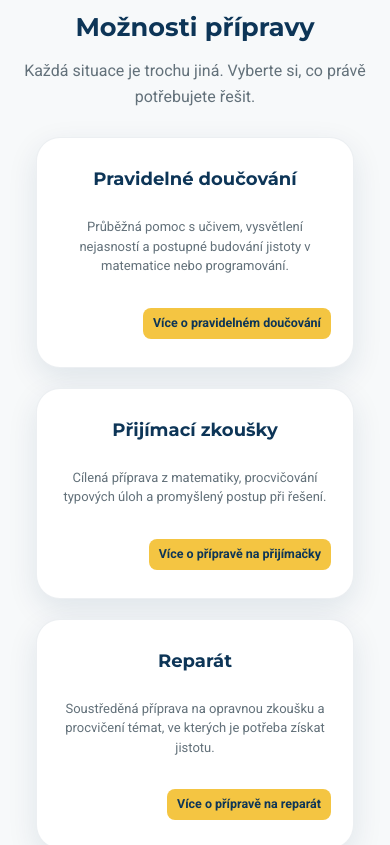
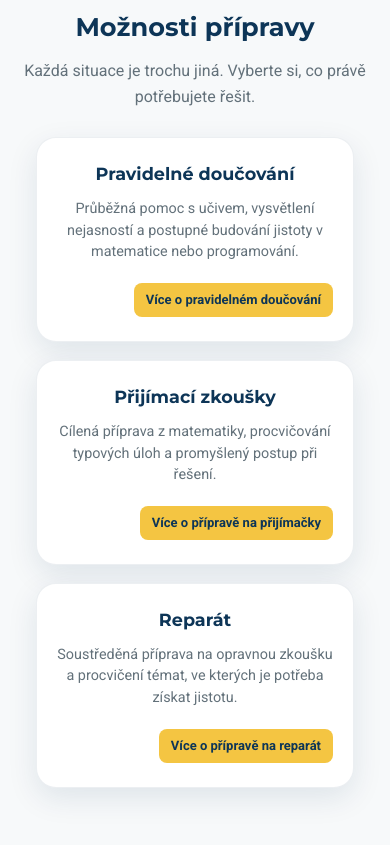
Before and after one commit to chalkr1/simba, a plain HTML site: page index.html in a window 390 px wide. Shown: the part 2521-3366 px from the top of the page. Drawn offline with nearby package versions, Linux system fonts and the light colour scheme.

Commit message:
Add files via upload

```diff
--- a/style.css
+++ b/style.css
@@ -1227,146 +1227,6 @@ textarea {
 }
 
 
-/* =========================================
-   MOŽNOSTI PŘÍPRAVY
-========================================= */
-
-.prep-heading {
-    max-width: 760px;
-    margin: 64px auto 28px;
-    text-align: center;
-}
-
-.prep-heading h3 {
-    color: var(--blue-dark);
-    font-size: clamp(1.6rem, 3vw, 2.2rem);
-    margin-bottom: 10px;
-}
-
-.prep-heading p {
-    color: var(--text-light);
-}
-
-.prep-cards {
-    max-width: 1100px;
-    margin: 0 auto;
-    display: grid;
-    grid-template-columns: repeat(3, minmax(0, 1fr));
-    gap: 24px;
-}
-
-.prep-card {
-    background: #fff;
-    border: 1px solid rgba(13, 53, 87, 0.08);
-    border-radius: 50%;
-    aspect-ratio: 1 / 1;
-    padding: clamp(22px, 2.5vw, 36px);
-    box-shadow: var(--shadow);
-    display: flex;
-    flex-direction: column;
-    align-items: center;
-    justify-content: center;
-    text-align: center;
-    gap: 10px;
-    min-width: 0;
-    overflow-wrap: anywhere;
-}
-
-/* Ikonka bez číslování */
-.prep-card-icon {
-    display: none !important;
-}
-
-/* Nadpis */
-.prep-card h3 {
-    color: var(--blue-dark);
-    font-size: clamp(1rem, 1.4vw, 1.2rem);
-    line-height: 1.3;
-    margin: 0;
-}
-
-/* Popis */
-.prep-card p {
-    color: var(--text-light);
-    font-size: clamp(0.78rem, 1vw, 0.9rem);
-    line-height: 1.5;
-    margin: 0;
-    flex: 0 1 auto;
-}
-
-/* Menší odkaz */
-.prep-card .card-link {
-    display: inline-block;
-    margin-top: 4px;
-    padding: 7px 10px;
-    font-size: 0.78rem;
-    line-height: 1.35;
-    text-align: center;
-    max-width: 100%;
-}
-
-/* Tablet */
-@media (max-width: 900px) {
-    .prep-cards {
-        grid-template-columns: repeat(2, minmax(0, 1fr));
-        gap: 18px;
-    }
-}
-
-/* Mobil */
-/* Mobil – workshopy */
-@media (max-width: 560px) {
-    .prep-cards {
-        grid-template-columns: 1fr;
-        gap: 20px;
-        padding: 0 16px;
-        box-sizing: border-box;
-    }
-
-    .prep-card {
-        width: 100%;
-        max-width: 380px;
-        aspect-ratio: auto;
-        border-radius: 24px;
-        padding: 28px 22px;
-        box-sizing: border-box;
-        justify-self: center;
-        gap: 12px;
-    }
-
-    .prep-card .workshop-image {
-        width: 100%;
-        max-width: 120px;
-        height: auto;
-        flex-shrink: 0;
-    }
-
-    .prep-card h3 {
-        width: 100%;
-        font-size: 1.1rem;
-        line-height: 1.35;
-        overflow-wrap: break-word;
-        hyphens: auto;
-    }
-
-    .prep-card p {
-        width: 100%;
-        font-size: 0.9rem;
-        line-height: 1.5;
-        overflow-wrap: break-word;
-    }
-
-    .prep-card .coming-soon {
-        max-width: 100%;
-        text-align: center;
-    }
-
-    .prep-card .card-link {
-        max-width: 100%;
-        white-space: normal;
-        overflow-wrap: anywhere;
-    }
-}
 
 /* =========================================
    SAMOSTATNÉ STRÁNKY SLUŽEB
@@ -1911,43 +1771,6 @@ html {
 
 
 
-/* Možnosti přípravy – elipsovité karty */
-.prep-card {
-    border-radius: 50% / 50%;
-    aspect-ratio: 1 / 1;
-    display: flex;
-    flex-direction: column;
-    align-items: center;
-    justify-content: center;
-    text-align: center;
-    padding: clamp(24px, 4vw, 44px);
-    box-sizing: border-box;
-    overflow-wrap: break-word;
-}
-
-/* Odstranění čísel 01, 02, 03 */
-.prep-number {
-    display: none;
-}
-
-/* Text přizpůsobený prostoru */
-.prep-card h3 {
-    font-size: clamp(18px, 1.5vw, 23px);
-    line-height: 1.25;
-    margin-bottom: 12px;
-}
-
-.prep-card p {
-    font-size: clamp(13px, 1vw, 16px);
-    line-height: 1.5;
-    margin-bottom: 16px;
-}
-
-.prep-card a {
-    font-size: clamp(12px, 0.95vw, 15px);
-    line-height: 1.4;
-}
-
 
 
 /* Skrytí číslování 01, 02, 03 */
@@ -2485,36 +2308,137 @@ html {
     flex-shrink: 0;
 }
 
-@media screen and (max-width: 560px) {
+/* =========================================
+   WORKSHOPY – JEDNOTNÉ RESPONZIVNÍ KARTY
+========================================= */
+
+.prep-heading {
+    max-width: 760px;
+    margin: 64px auto 28px;
+    text-align: center;
+}
+
+.prep-heading h3 {
+    color: var(--blue-dark);
+    font-size: clamp(1.6rem, 3vw, 2.2rem);
+    margin-bottom: 10px;
+}
+
+.prep-heading p {
+    color: var(--text-light);
+}
+
+.prep-cards {
+    width: 100%;
+    max-width: 1100px;
+    margin: 0 auto;
+    display: grid;
+    grid-template-columns: repeat(3, minmax(0, 1fr));
+    gap: 24px;
+}
+
+.prep-cards .prep-card {
+    min-width: 0;
+    width: 100%;
+    aspect-ratio: 1 / 1;
+    padding: clamp(20px, 2.5vw, 32px);
+    box-sizing: border-box;
+    background: #fff;
+    border: 1px solid rgba(13, 53, 87, 0.08);
+    border-radius: 50%;
+    box-shadow: var(--shadow);
+    display: flex;
+    flex-direction: column;
+    align-items: center;
+    justify-content: center;
+    gap: 10px;
+    text-align: center;
+    overflow-wrap: anywhere;
+}
+
+.prep-card-icon {
+    display: none !important;
+}
+
+.prep-cards .workshop-image {
+    display: block;
+    width: 100%;
+    max-width: 150px;
+    height: 100px;
+    object-fit: contain;
+    flex-shrink: 0;
+    margin: 0 auto;
+}
+
+.prep-cards .prep-card h3 {
+    width: 100%;
+    margin: 0;
+    color: var(--blue-dark);
+    font-size: clamp(1rem, 1.4vw, 1.2rem);
+    line-height: 1.3;
+    overflow-wrap: anywhere;
+    hyphens: auto;
+}
+
+.prep-cards .prep-card p {
+    width: 100%;
+    margin: 0;
+    color: var(--text-light);
+    font-size: clamp(0.8rem, 1vw, 0.9rem);
+    line-height: 1.5;
+    overflow-wrap: anywhere;
+}
+
+.prep-cards .coming-soon {
+    display: inline-block;
+    max-width: 100%;
+    margin-bottom: 0;
+    text-align: center;
+}
+
+/* Tablet */
+@media (max-width: 900px) {
+    .prep-cards {
+        grid-template-columns: repeat(2, minmax(0, 1fr));
+        gap: 18px;
+    }
+
     .prep-cards .prep-card {
-        width: 100% !important;
-        max-width: 380px !important;
-        min-width: 0 !important;
-        aspect-ratio: auto !important;
-        height: auto !important;
-        border-radius: 24px !important;
-        padding: 28px 22px !important;
-        box-sizing: border-box !important;
+        padding: 24px;
+    }
+}
+
+/* Mobil */
+@media (max-width: 560px) {
+    .prep-cards {
+        grid-template-columns: minmax(0, 1fr);
+        gap: 18px;
+        padding: 0 16px;
+    }
+
+    .prep-cards .prep-card {
+        width: 100%;
+        max-width: 420px;
         justify-self: center;
-        overflow: visible;
-    }
-
-    .prep-cards .prep-card h3,
+        aspect-ratio: auto;
+        height: auto;
+        border-radius: 20px;
+        padding: 24px 20px;
+        gap: 12px;
+    }
+
+    .prep-cards .workshop-image {
+        max-width: 120px;
+        height: 90px;
+    }
+
+    .prep-cards .prep-card h3 {
+        font-size: 1.1rem;
+        line-height: 1.35;
+    }
+
     .prep-cards .prep-card p {
-        display: block;
-        width: 100%;
-        max-width: 100%;
-        min-width: 0;
-        box-sizing: border-box;
-        white-space: normal !important;
-        overflow-wrap: break-word;
-        word-break: normal;
+        font-size: 0.9rem;
         line-height: 1.5;
     }
-
-    .prep-cards .prep-card .workshop-image {
-        width: 100%;
-        max-width: 130px;
-        height: auto;
-    }
-}
+}
```
